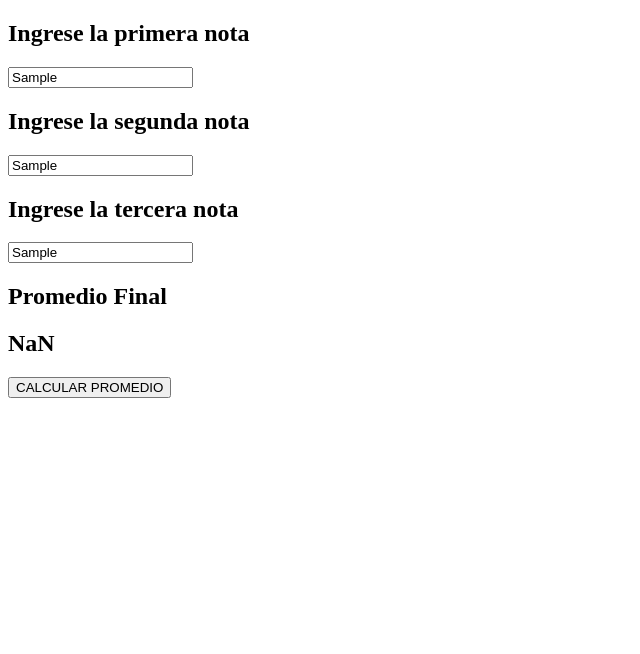
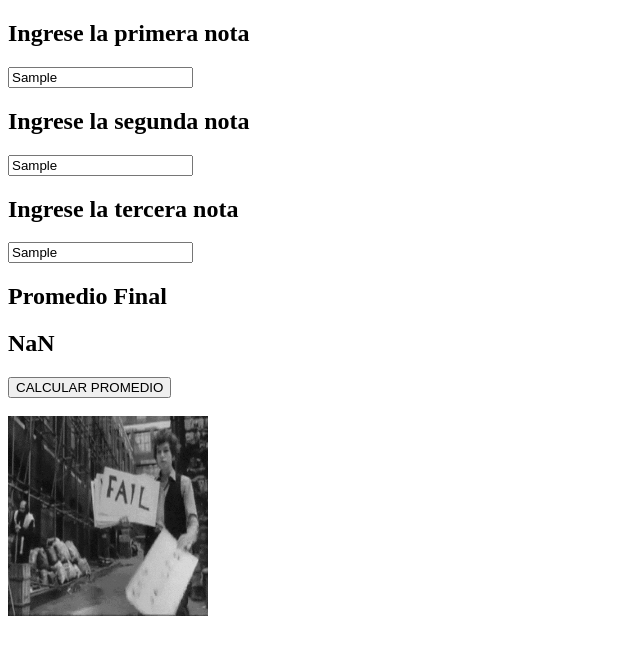
Before and after one commit to beckerdelsal-pixel/KrakeDev_Nuevo, a plain HTML site: page promedioNotas/promedioNotas.html in a window 1280 px wide. Both pictures are taken after typing "Sample", "Sample", "Sample" into the empty fields and a click on the button "CALCULAR PROMEDIO". Shown: the whole page, without its empty margins (0-640 px from the left). Drawn offline with Linux system fonts and the light colour scheme.

Commit message:
Se agrega un tag para mostrar un gif segun se cumpla la condicion si es mayor a 7 exito, caso contrario fracaso

```diff
--- a/promedioNotas/promedioNotas.html
+++ b/promedioNotas/promedioNotas.html
@@ -15,5 +15,8 @@
         <h2>Promedio Final</h2>
         <h2 id="lblResultado">0.00</h2>
         <input type="button" value="CALCULAR PROMEDIO" onclick="calcularPromedioNotas();"/>
+        <br>
+        <br>
+        <img id="imgResultado" width="200px" height="200px"/>
     </body>
 </html>
--- a/promedioNotas/promedioNotas.js
+++ b/promedioNotas/promedioNotas.js
@@ -5,4 +5,9 @@ calcularPromedioNotas = function(){
     let promedio = calcularPromedio(nota1, nota2, nota3);
     let promedioF = promedio.toFixed(2);
     cambiarTexto("lblResultado",promedioF);
+    if(promedioF > 7){
+        cambiarImagen("imgResultado", "./exito.gif");
+    }else{
+        cambiarImagen("imgResultado", "./fracaso.gif");
+    }
 }
```
Also changed, not shown: promedioNotas/exito.gif (added), promedioNotas/fracaso.gif (added).
